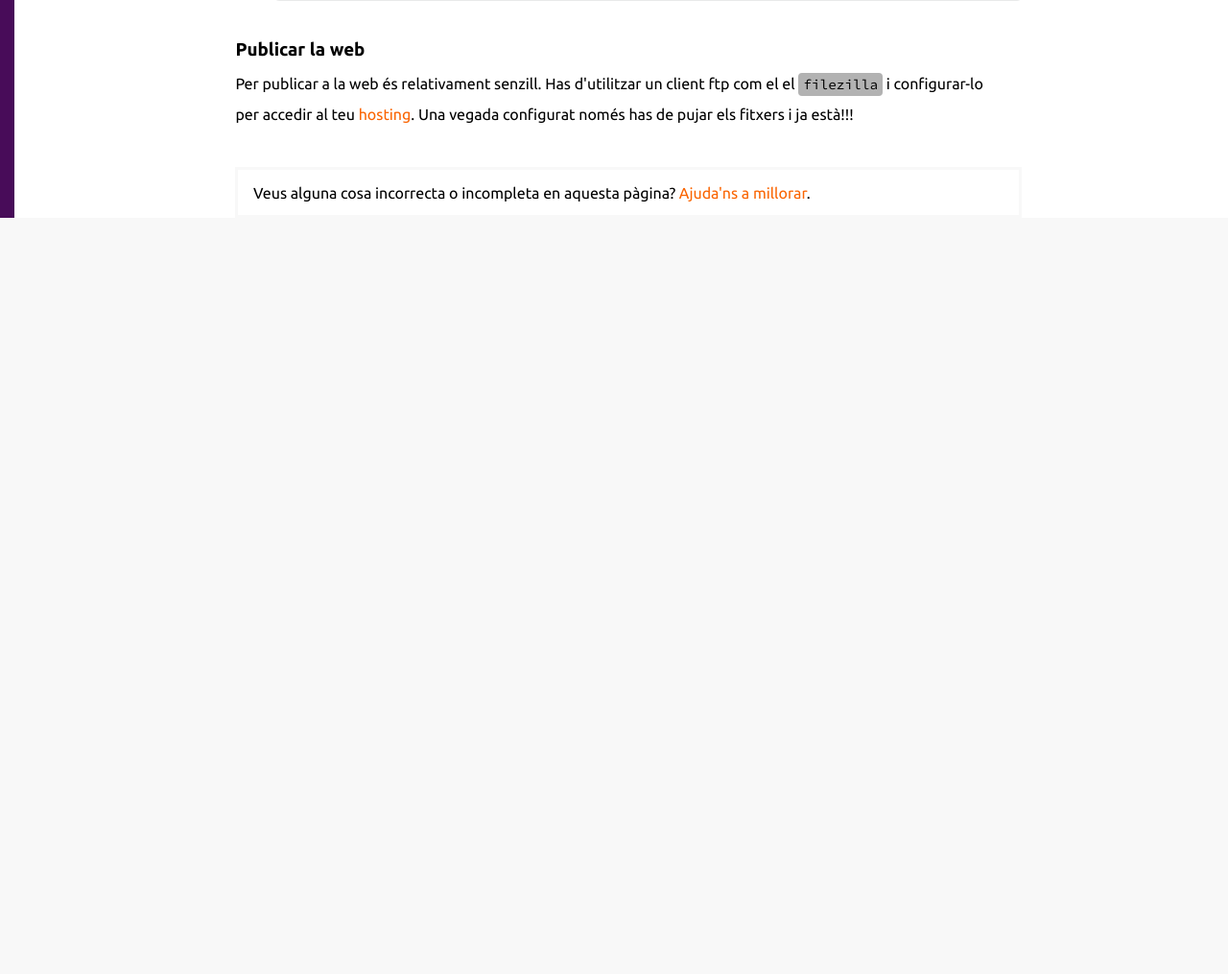
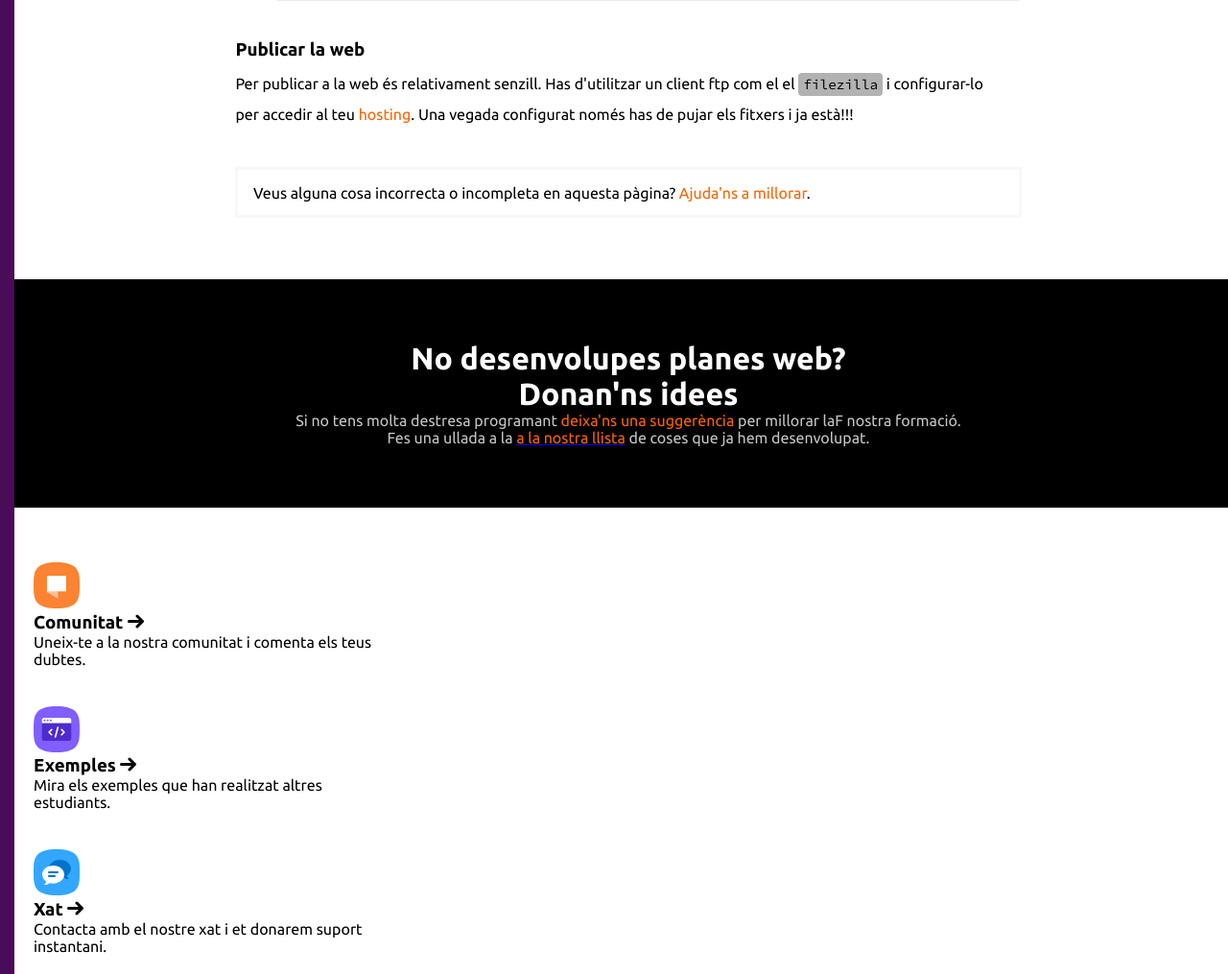
Before and after one commit to KMoran00/ACTS_2DAW, a PHP site: page / in a window 1280 px wide. Shown: the part 1920-2935 px from the top of the page at 96% size. Before the commit the page ends 2147 px from the top, so only its background shows below. Run offline with PHP 8.4, Linux system fonts and the light colour scheme.

Commit message:
avanzada --acabar en clase

```diff
--- a/DIW/UD6ACTFINAL/css/estils.css
+++ b/DIW/UD6ACTFINAL/css/estils.css
@@ -40,7 +40,6 @@ header {
     justify-content: flex-end;
     align-items: center;
     margin-top: 10px;
-
 }
 
 .navegacio ul {
@@ -294,3 +293,36 @@ code {
     padding-left: 2%;
     width: 64vw;
 }
+
+.partNegra {
+    background-color: #000;
+    margin-top: 5%;
+    padding-top: 5%;
+    padding-bottom: 5%;
+
+}
+
+.partNegra,
+h1 {
+    color: white;
+    text-align: center;
+}
+
+.partNegra p {
+    color: RGB(196, 196, 196);
+
+}
+
+.taronClar a {
+    text-decoration: none;
+}
+
+.taronClar a:hover {
+    color: #e7955e;
+    color: aqua;
+}
+
+
+.textAjuda{
+
+}
--- a/DIW/UD6ACTFINAL/index.html
+++ b/DIW/UD6ACTFINAL/index.html
@@ -222,13 +222,83 @@
                                         class="taronja">hosting</span>.
                                     Una vegada configurat només has de pujar els
                                     fitxers i ja està!!! </p>
-                                    <div class="casellaArranq">
-                                        <p>Veus alguna cosa incorrecta o incompleta
-                                            en aquesta pàgina? <span
-                                        class="taronja">Ajuda'ns a millorar</span>.
-                                        </p>
-                                    </div>
+                                <div class="casellaArranq">
+                                    <p>Veus alguna cosa incorrecta o incompleta
+                                        en aquesta pàgina? <span
+                                            class="taronja">Ajuda'ns a
+                                            millorar</span>.
+                                    </p>
+                                </div>
 
+                            </div>
+
+                        </div>
+                    </div>
+                    <div class="row">
+                        <div class="col-12">
+                            <div class="partNegra">
+                                <h1>No desenvolupes planes web?</h1>
+                                <h1>Donan'ns idees</h1>
+                                <div class="continNegre">
+                                    <p>Si no tens molta destresa programant
+                                        <span
+                                            class="taronja">deixa'ns una
+                                            suggerència</span> per millorar laF
+                                        nostra
+                                        formació.</p>
+                                    <p>Fes una ullada a la <a class="taronClar"
+                                            href="#"><span
+                                                class="taronja">a la
+                                                nostra
+                                                llista</span></a> de coses que
+                                        ja hem desenvolupat.</p>
+                                </div>
+                            </div>
+                        </div>
+                    </div>
+                    <div class="row">
+                        <div class="textAjuda">
+                            <h1>Estem per ajudar-te</h1>
+                            <div class="col-4">
+                                <!-- Opció Comunitat -->
+                                <div class="opcM1">
+                                    <img class="opcImg"
+                                        src="img/icona_forum.svg"
+                                        alt="format fitxer">
+                                    <h3>Comunitat <img
+                                            src="img/icona_fletxa_negra.svg"
+                                            alt="fletxa"></h3>
+                                    <p> Uneix-te a la nostra comunitat i comenta
+                                        els teus dubtes. </p>
+                                </div>
+                            </div>
+                            <div class="col-4">
+                                <!-- Opció Exemple-->
+                                <div class="opcM2">
+                                    <img class="opcImg"
+                                        src="img/icona_exemples.svg"
+                                        alt="APP">
+                                    <h3>Exemples <img
+                                            src="img/icona_fletxa_negra.svg"
+                                            alt="fletxa"> </h3>
+                                    <p>Mira els exemples que han realitzat
+                                        altres
+                                        estudiants.</p>
+                                </div>
+                            </div>
+                            <div class="col-4">
+                                <!-- Opció Xat -->
+                                <div class="opcM3">
+                                    <img class="opcImg"
+                                        src="img/icona_chat.svg"
+                                        alt="API">
+                                    <h3>Xat <img
+                                            src="img/icona_fletxa_negra.svg"
+                                            alt="fletxa"></h3>
+                                    <p>Contacta amb el nostre xat i et donarem
+                                        suport instantani.
+                                    </p>
+                                </div>
                             </div>
                         </div>
                     </div>
```
